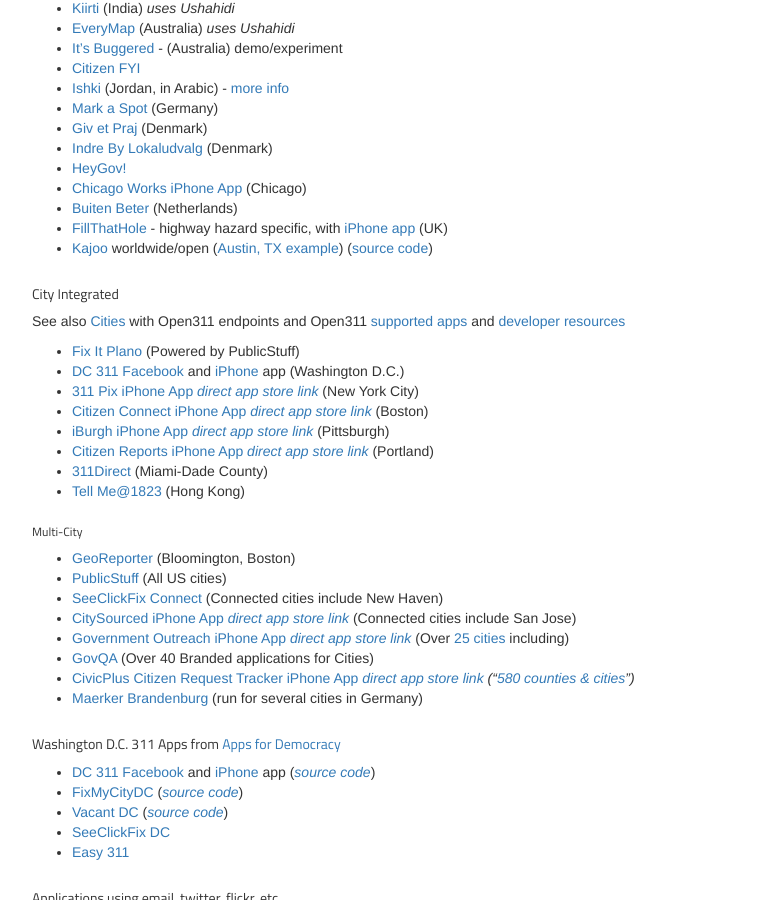
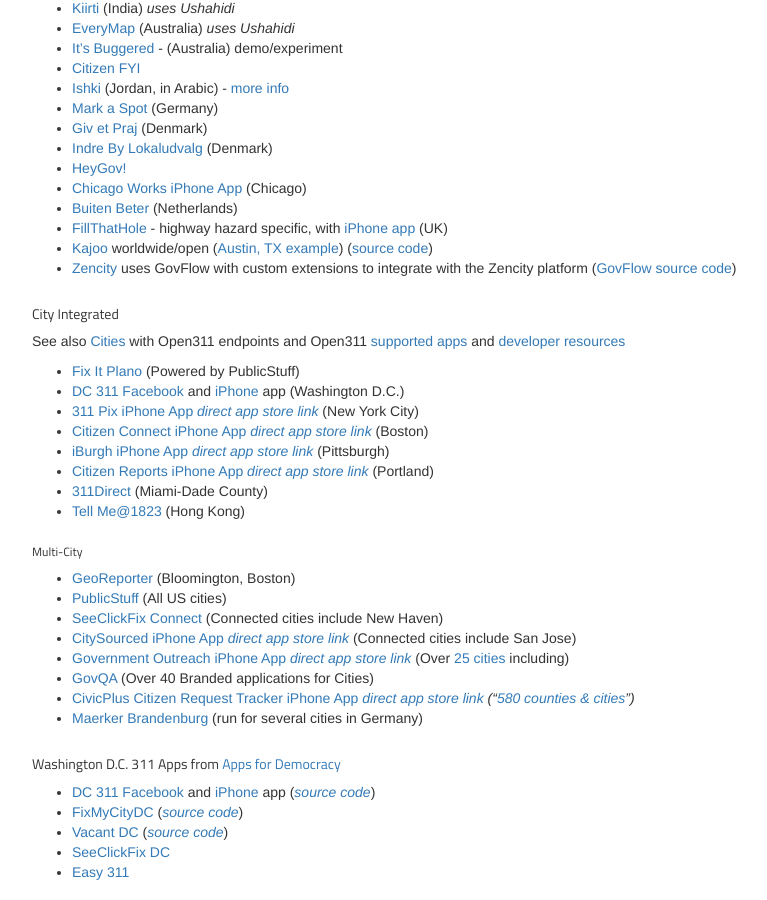
Before and after one commit to open311/open311.github.io, a Jekyll site: the page built from Software.md, in a window 1280 px wide and 900 px high, scrolled down 906 px. Shown: the whole window, without its empty margins (38-805 px from the left). Built offline with Jekyll 4.4.1, drawn with Linux system fonts in a browser that asks for light colours; nearby versions of some CDN libraries.

Commit message:
Update Software.md
Add Zencity, a hosted implementation of GovFlow.

```diff
--- a/Software.md
+++ b/Software.md
@@ -48,6 +48,7 @@ See also [Cities](/GeoReport_v2/Servers "wikilink") with Open311 endpoints and O
 -   [Buiten Beter](http://www.buitenbeter.nl/index_english.php) (Netherlands)
 -   [FillThatHole](http://www.fillthathole.org.uk/) - highway hazard specific, with [iPhone app](http://itunes.apple.com/gb/app/fill-that-hole/id387883097?mt=8) (UK)
 -   [Kajoo](http://kajoo.org/) worldwide/open ([Austin, TX example](http://austin.kajoo.org/)) ([source code](https://github.com/mjording/kajoo))
+-   [Zencity](https://zencity.io/) uses GovFlow with custom extensions to integrate with the Zencity platform ([GovFlow source code](https://github.com/govflow/govflow))
 
 ##### City Integrated
 
```
